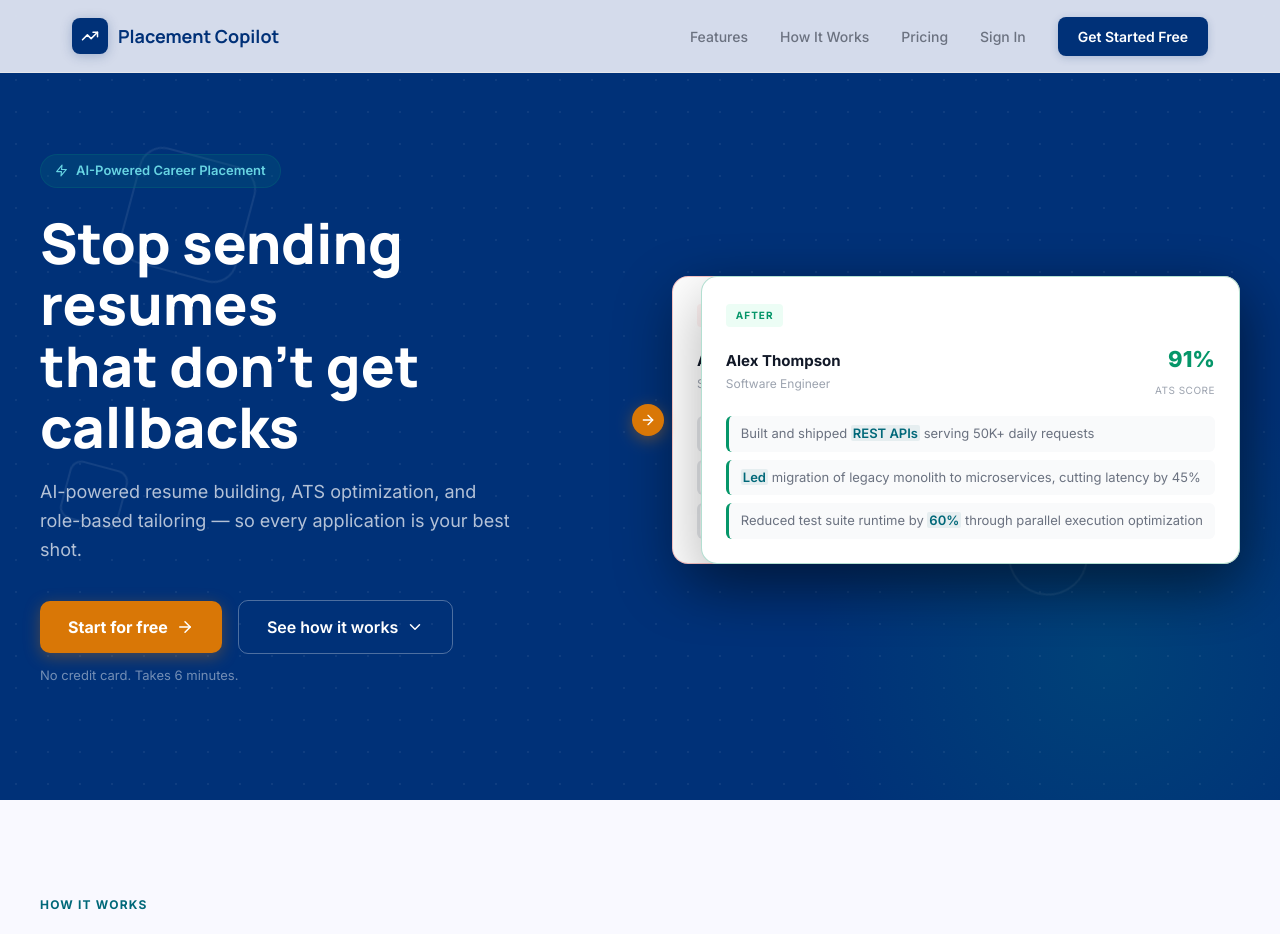
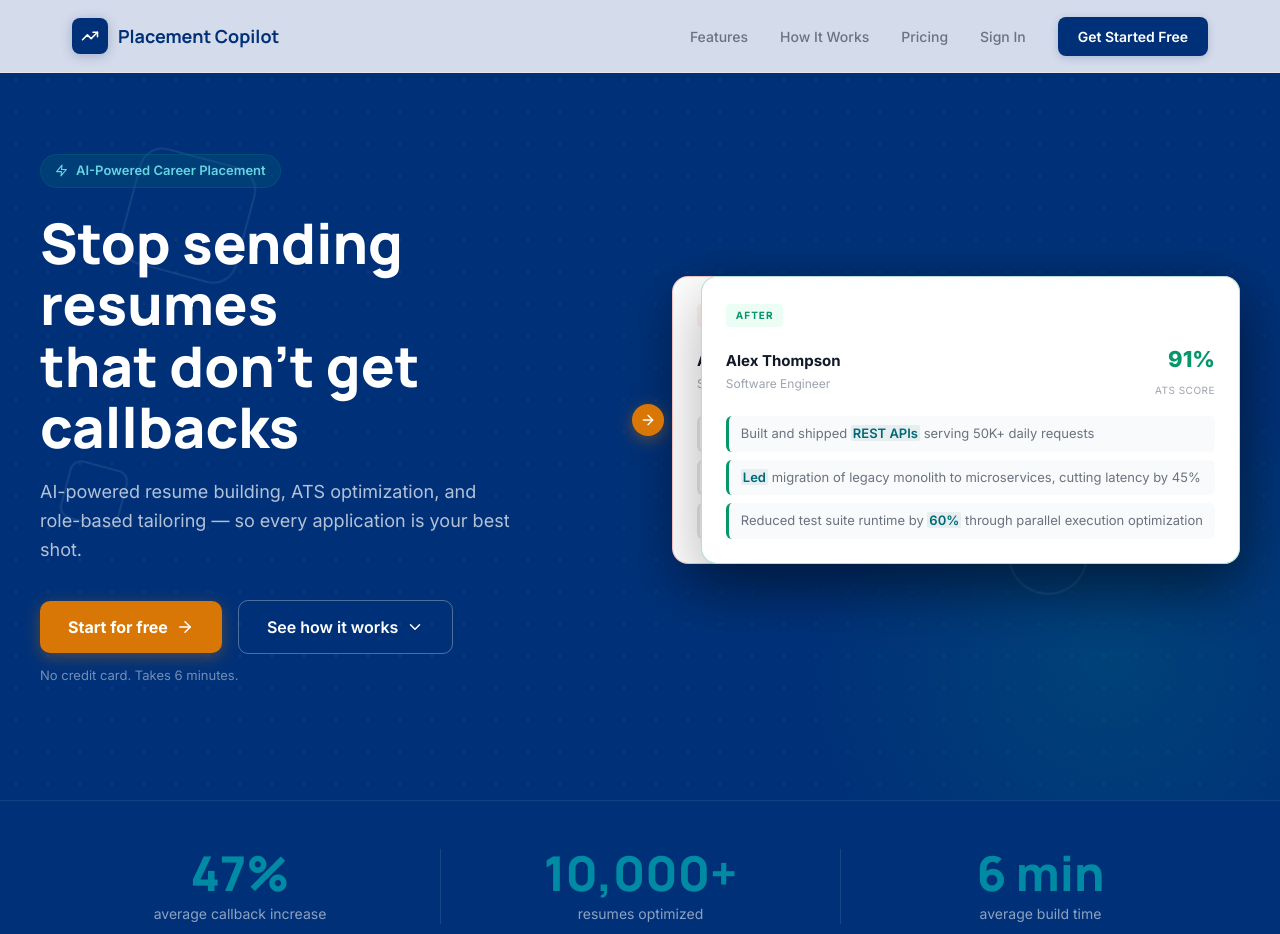
Before and after one commit to Raneshsharma/placement-copilot, a Next.js app in the folder apps/web/: page / in a window 1280 px wide. Shown: the top 934 px of the page. Built offline with nearby package versions, Linux system fonts and the light colour scheme.

Commit message:
feat(landing): add metrics strip with count-up animation

```diff
--- a/apps/web/src/app/page.tsx
+++ b/apps/web/src/app/page.tsx
@@ -151,6 +151,61 @@ function HeroSection() {
         </div>
       </div>
     </section>
+  );
+}
+
+// ── Metrics Strip ──
+function MetricsStrip() {
+  const ref = useRef<HTMLDivElement>(null);
+  const [visible, setVisible] = useState(false);
+  const [counts, setCounts] = useState([0, 0, 0]);
+
+  const targets = [47, 10000, 6];
+  const suffix = ["%", "+", " min"];
+
+  useEffect(() => {
+    const observer = new IntersectionObserver(
+      ([entry]) => {
+        if (entry.isIntersecting && !visible) {
+          setVisible(true);
+          targets.forEach((target, i) => {
+            const duration = 1500;
+            const steps = 40;
+            const increment = target / steps;
+            let current = 0;
+            const interval = setInterval(() => {
+              current = Math.min(current + increment, target);
+              setCounts(prev => {
+                const next = [...prev];
+                next[i] = Math.round(current);
+                return next;
+              });
+              if (current >= target) clearInterval(interval);
+            }, duration / steps);
+          });
+        }
+      },
+      { threshold: 0.5 }
+    );
+    if (ref.current) observer.observe(ref.current);
+    return () => observer.disconnect();
+  }, [visible]);
+
+  const labels = ["average callback increase", "resumes optimized", "average build time"];
+
+  return (
+    <div className={styles.metrics} ref={ref}>
+      <div className={styles.metricsInner}>
+        {counts.map((count, i) => (
+          <div key={i} className={styles.metricItem}>
+            <div className={styles.metricValue}>
+              {i === 1 ? count.toLocaleString() + "+" : count + suffix[i]}
+            </div>
+            <div className={styles.metricLabel}>{labels[i]}</div>
+          </div>
+        ))}
+      </div>
+    </div>
   );
 }
 
@@ -499,6 +554,7 @@ export default function HomePage() {
       <Navbar />
       <main>
         <HeroSection />
+        <MetricsStrip />
         <HowItWorks />
         <FeaturesGrid />
         <Testimonials />
```
